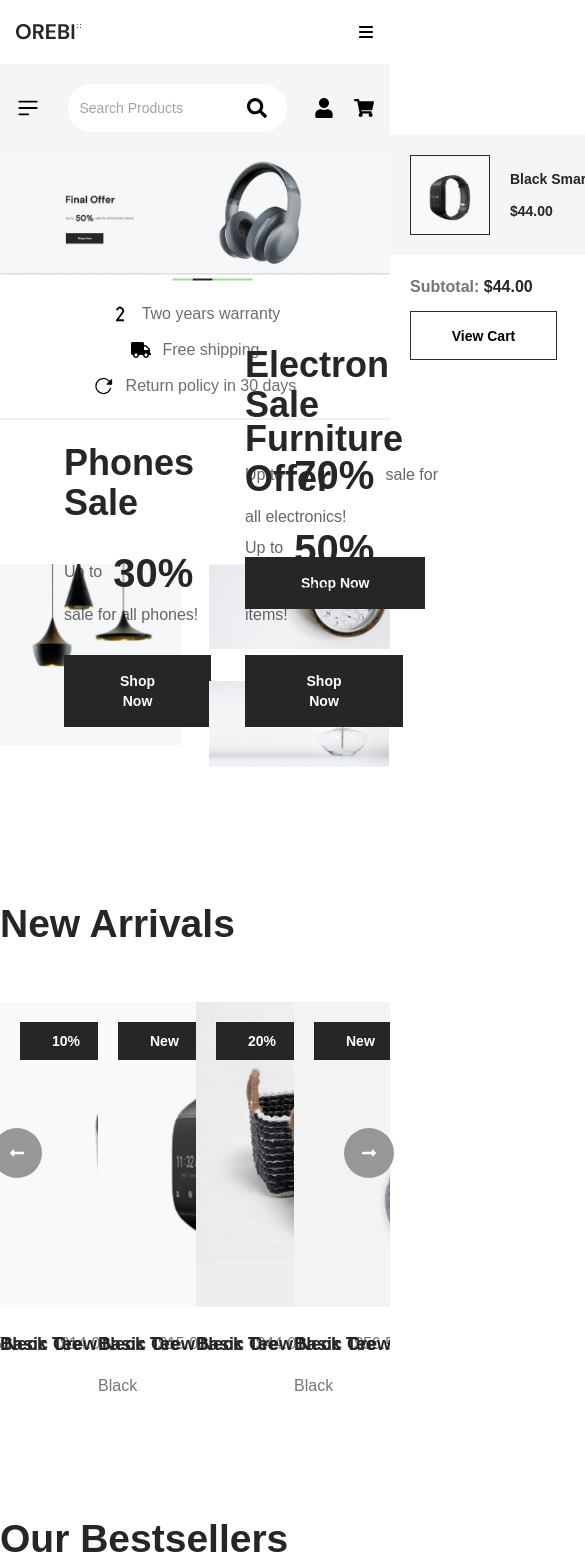
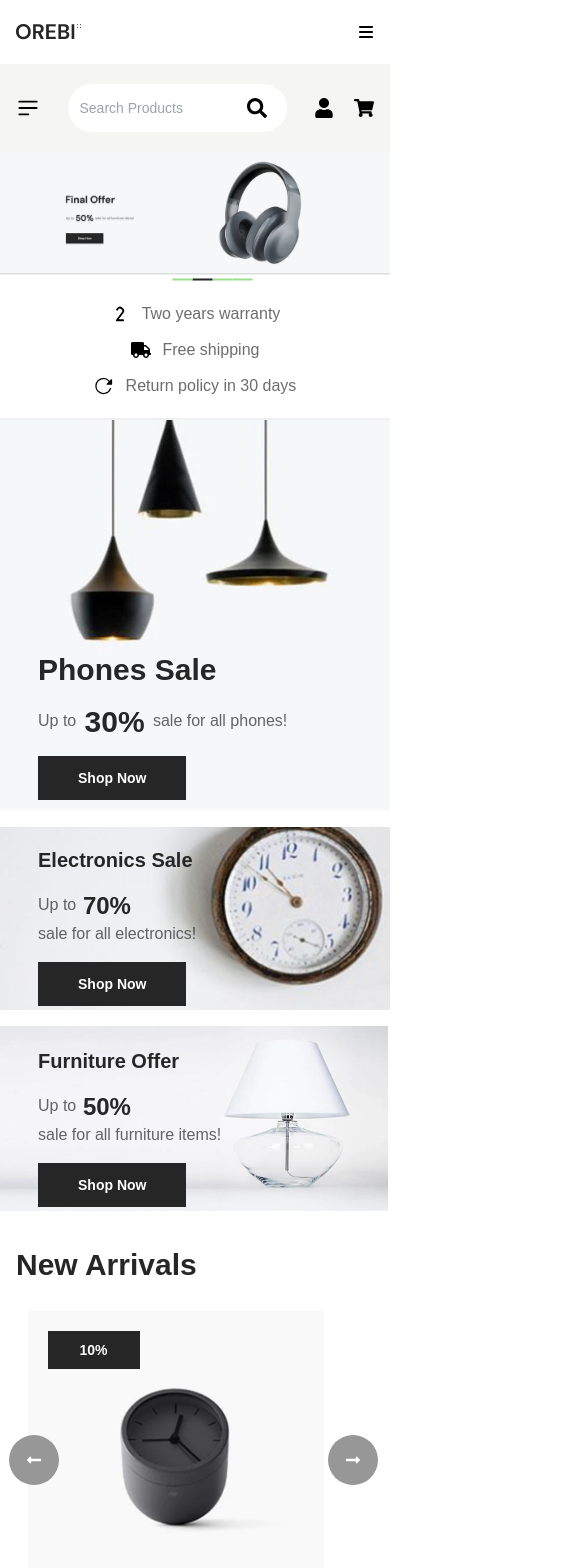
Before and after one commit to yasinn-arafat/Orebi, a React (Vite) app: page / in a window 390 px wide. Shown: the top 1568 px of the page, 585 px wide, since content can reach past the window. Built offline with nearby package versions, Linux system fonts and the light colour scheme.

Commit message:
Home Page Responsive Done

```diff
--- a/src/App.jsx
+++ b/src/App.jsx
@@ -7,6 +7,7 @@ import {
   Route,
   RouterProvider,
 } from "react-router-dom";
+
 const router = createBrowserRouter(
   createRoutesFromElements(
     <Route path="/" element={<RootLayout />}>
--- a/src/Component/CommonComponent/Footer/Footer.jsx
+++ b/src/Component/CommonComponent/Footer/Footer.jsx
@@ -6,10 +6,10 @@ import FooterBottom from "./FooterBottom";
 const Footer = () => {
   return (
     <>
-      <div className="py-12 bg-[#F5F5F3]">
+      <div className="bg-[#F5F5F3] px-4 py-4 sm:py-7 lg:py-12 xl:px-0">
         <div className="container">
-          <div className="flex items-start gap-x-28 ">
-            <div className="flex items-start gap-x-32 ">
+          <div className="flex flex-wrap items-start gap-x-28 gap-y-4 xl:gap-y-0 ">
+            <div className="flex flex-wrap items-start gap-x-7 gap-y-4 lg:gap-x-32 lg:gap-y-0 ">
               <FooterTop
                 title={"MENU"}
                 allItem={["Home", "Shop", "About", "Contact", "Journal"]}
@@ -37,7 +37,7 @@ const Footer = () => {
                 ]}
               />
               <div>
-                <div className="text-main-font-color text-base font-DMsans font-bold">
+                <div className="font-DMsans text-base font-bold text-main-font-color">
                   <div>
                     <a href="tel:+052611-5711">(052) 611-5711</a>
                   </div>
@@ -46,7 +46,7 @@ const Footer = () => {
                   </div>
                 </div>
 
-                <address className="pt-[18px] text-sm text-[#6D6D6D] font-DMsans font-normal">
+                <address className="pt-2 font-DMsans text-sm font-normal text-[#6D6D6D] md:pt-[18px]">
                   575 Crescent Ave. Quakertown, PA 18951
                 </address>
               </div>
--- a/src/Component/CommonComponent/Footer/FooterBottom.jsx
+++ b/src/Component/CommonComponent/Footer/FooterBottom.jsx
@@ -5,20 +5,25 @@ import Flex from "../Flex";
 const FooterBottom = () => {
   return (
     <>
-      <Flex className="pt-14 justify-between">
-        <Flex className={"gap-x-6 text-2xl"}>
-          <a href="#">
+      <Flex
+        className={
+          "flex-col justify-between gap-y-3 pt-14 sm:flex-row sm:gap-y-0"
+        }
+      >
+        <Flex className={"gap-x-6 pb-4 text-2xl sm:pb-0"}>
+          <a href="#" className="text-[#1877F2]">
             <FaFacebookF />
           </a>
-          <a href="#">
+          <a href="#" className="text-[#0077b5]">
             <FaLinkedinIn />
           </a>
-          <a href="#">
+          <a href="#" className=" text-[#F04470]">
             <FaInstagram />
           </a>
         </Flex>
         <div>
-          <p className="text-sm text-[#6D6D6D] font-DMsans font-normal">
+          <hr className="border-main-font-color pb-3 sm:hidden" />
+          <p className="font-DMsans text-xs font-normal text-[#6D6D6D] sm:text-sm">
             2020 Orebi Minimal eCommerce Figma Template by Adveits
           </p>
         </div>
--- a/src/Component/CommonComponent/Footer/FooterTop.jsx
+++ b/src/Component/CommonComponent/Footer/FooterTop.jsx
@@ -6,13 +6,13 @@ const FooterTop = ({
 }) => {
   return (
     <>
-      <div>
-        <h4 className="pb-4 text-main-font-color text-base font-DMsans font-bold">
+      <div className="">
+        <h4 className="pb-2 font-DMsans text-base font-bold text-main-font-color md:pb-4">
           {title}
         </h4>
         <ul>
           {allItem?.map((item, index) => (
-            <li className="menu_list pb-[6px]">
+            <li className="menu_list pb-[6px]" key={index}>
               <a href="#">
                 {title.toLocaleLowerCase() === "SHOP".toLocaleLowerCase()
                   ? item + (index + 1)
--- a/src/Component/CommonComponent/Overlay.jsx
+++ b/src/Component/CommonComponent/Overlay.jsx
@@ -19,17 +19,17 @@ const Overlay = ({
           className={
             titleStyle
               ? titleStyle
-              : "text-4xl text-main-font-color font-DMsans font-bold"
+              : "font-DMsans text-4xl font-bold text-main-font-color"
           }
         >
           {title ? title : "Phones Sale"}
         </h3>
-        <div className="pt-5 pb-7">
+        <div className="pb-4 pt-4 sm:pt-1 lg:pb-8 lg:pt-6">
           <span
             className={
               uptoStyle
                 ? uptoStyle
-                : "text-main-font-color text-base font-DMsans font-normal opacity-70"
+                : "font-DMsans text-base font-normal text-main-font-color opacity-70"
             }
           >
             {upto ? upto : "Up to"}
@@ -38,7 +38,7 @@ const Overlay = ({
             className={
               discountStyle
                 ? discountStyle
-                : "text-main-font-color text-[40px] font-DMsans font-bold"
+                : "font-DMsans text-[40px] font-bold text-main-font-color"
             }
           >
             {discount ? discount : " 30% "}
@@ -47,7 +47,7 @@ const Overlay = ({
             className={
               saleStyle
                 ? saleStyle
-                : "text-main-font-color text-base font-DMsans font-normal opacity-70"
+                : "font-DMsans text-base font-normal text-main-font-color opacity-70"
             }
           >
             {sale ? sale : "sale for all phones!"}
@@ -55,7 +55,7 @@ const Overlay = ({
         </div>
         <Button
           className={
-            "block px-14 py-4 bg-main-font-color text-main-bg-color text-sm font-DMsans font-bold hover:translate-x-2 hover:ease-linear duration-200 "
+            "block bg-main-font-color px-10 py-3 font-DMsans text-sm font-bold text-main-bg-color duration-150 ease-linear md:px-14 md:py-4 lg:hover:translate-x-2"
           }
           title={"Shop Now"}
         />
--- a/src/Component/CommonComponent/Product.jsx
+++ b/src/Component/CommonComponent/Product.jsx
@@ -13,18 +13,18 @@ const Product = ({
   return (
     <>
       <div>
-        <div className="w-[305px] h-[396px]">
-          <div className="relative overflow-hidden group">
-            <div className="absolute top-5 left-5">{badge}</div>
+        <div className="w-[296px] md:w-[300px] lg:w-[305px]">
+          <div className="group relative left-[11.5px] overflow-hidden md:left-10 lg:left-0">
+            <div className="absolute left-5 top-5">{badge}</div>
             <picture>
               <img src={image} alt={image} className="cursor-pointer" />
             </picture>
 
             {/* -------- Overlay ------ */}
 
-            <div className=" px-7 py-6 flex flex-col gap-y-2 absolute left-0 bottom-[-42%] group-hover:bottom-0 opacity-0 group-hover:opacity-100 ease-linear duration-200 w-full bg-main-bg-color">
+            <div className=" absolute bottom-[-42%] left-0 flex w-full flex-col gap-y-2 bg-main-bg-color px-7 py-6 opacity-0 duration-200 ease-linear group-hover:bottom-0 group-hover:opacity-100">
               <div className="cursor-pointer">
-                <Flex className={"gap-x-4 justify-end"}>
+                <Flex className={"justify-end gap-x-4"}>
                   <h5 className="menu_list text-base">Add to List</h5>
                   <span>
                     <FaHeart />
@@ -32,7 +32,7 @@ const Product = ({
                 </Flex>
               </div>
               <div className="cursor-pointer">
-                <Flex className={"gap-x-4 justify-end"}>
+                <Flex className={"justify-end gap-x-4"}>
                   <h5 className="menu_list text-base">Compare</h5>
                   <span>
                     <FaArrowsRotate />
@@ -40,7 +40,7 @@ const Product = ({
                 </Flex>
               </div>
               <div className="cursor-pointer">
-                <Flex className={"gap-x-4 justify-end"}>
+                <Flex className={"justify-end gap-x-4"}>
                   <h5 className="menu_list text-base">Add to Cart</h5>
                   <span>
                     <FaShoppingCart />
@@ -53,17 +53,17 @@ const Product = ({
           </div>
           <div className="pt-6">
             <Flex className={"justify-between"}>
-              <h4 className="text-main-font-color text-[18px] font-DMsans font-bold">
+              <h4 className="font-DMsans text-[18px] font-bold text-main-font-color">
                 {producttitle ? producttitle : "  Basic Crew Neck Tee"}
               </h4>
-              <p className="text-tertiary-font-color text-base font-DMsans font-normal">
+              <p className="font-DMsans text-base font-normal text-tertiary-font-color">
                 {productPrice ? productPrice : " $44.00"}
               </p>
             </Flex>
           </div>
           <div className="mt-4">
             {colorVarient && (
-              <span className="text-tertiary-font-color text-base font-DMsans font-normal">
+              <span className="font-DMsans text-base font-normal text-tertiary-font-color">
                 Black
               </span>
             )}
--- a/src/Component/HomeComponent/MenuBar/MenuBar.jsx
+++ b/src/Component/HomeComponent/MenuBar/MenuBar.jsx
@@ -63,7 +63,7 @@ const MenuBar = () => {
               </div>
 
               <ul
-                className={`absolute z-10 w-full divide-y divide-[#4b4949] bg-main-font-color text-center duration-200 ease-linear sm:w-[263px] sm:text-start ${showCatagories ? "left-0 top-[135px] sm:left-[42px] sm:top-[140px] md:left-5 md:top-[158px] xl:left-[74px]" : "left-[-100%] top-[156px]"}`}
+                className={`absolute z-10 w-full divide-y divide-[#4b4949] bg-main-font-color text-center duration-200 ease-linear sm:w-[263px] sm:text-start ${showCatagories ? "left-0 top-[135px] sm:left-[42px] sm:top-[140px] md:left-5 md:top-[158px] xl:left-[74px]" : "left-[-100%] top-[135px]"}`}
               >
                 <li className="menu_list w-full cursor-pointer py-4 pl-5 text-[#b3b3b3] duration-100 ease-linear hover:text-main-bg-color ">
                   <Link to={"/"}>Accesories</Link>
@@ -126,8 +126,9 @@ const MenuBar = () => {
                 <FaShoppingCart />
               </div>
 
+              {showCart && (
                 <div
-                className={`absolute top-[135px] z-10 w-full duration-100 ease-linear sm:top-[140px] sm:w-[360px] md:top-[158px] ${showCart ? "right-0 top-[135px] sm:right-[34px] sm:top-[140px] md:right-[50px] md:top-[158px] lg:right-[111px] xl:right-16" : "right-[-100%] "}`}
+                  className={`absolute top-[135px] z-10 w-full duration-100 ease-linear sm:top-[140px] sm:w-[360px] md:top-[158px] ${showCart ? "right-0 top-[135px] sm:right-[34px] sm:top-[140px] md:right-[50px] md:top-[158px] lg:right-[111px] xl:right-16" : null}`}
                 >
                   <div className="flex items-center gap-x-[71px] bg-[#F5F5F3] p-5 sm:gap-x-[75px]">
                     <div className="flex items-center gap-x-5">
@@ -169,6 +170,7 @@ const MenuBar = () => {
                     </div>
                   </div>
                 </div>
+              )}
             </Flex>
           </Flex>
         </div>
--- a/src/Component/HomeComponent/NewArival/NewArival.jsx
+++ b/src/Component/HomeComponent/NewArival/NewArival.jsx
@@ -71,6 +71,49 @@ const settings = {
   slidesToScroll: 1,
   nextArrow: <SampleNextArrow />,
   prevArrow: <SamplePrevArrow />,
+  responsive: [
+    {
+      breakpoint: 1025,
+      settings: {
+        slidesToShow: 3,
+        slidesToScroll: 1,
+        infinite: true,
+        dots: false,
+      },
+    },
+    {
+      breakpoint: 900,
+      settings: {
+        slidesToShow: 2,
+        slidesToScroll: 1,
+        infinite: true,
+        dots: false,
+      },
+    },
+    {
+      breakpoint: 600,
+      settings: {
+        slidesToShow: 2,
+        slidesToScroll: 2,
+        initialSlide: 3,
+      },
+    },
+    {
+      breakpoint: 500,
+      settings: {
+        slidesToShow: 3,
+        slidesToScroll: 2,
+        initialSlide: 2,
+      },
+    },
+    {
+      breakpoint: 480,
+      settings: {
+        slidesToShow: 1,
+        slidesToScroll: 1,
+      },
+    },
+  ],
 };
 
 const NewArival = ({ heading, ProductData }) => {
@@ -78,9 +121,9 @@ const NewArival = ({ heading, ProductData }) => {
 
   return (
     <>
-      <div className="pb-28">
+      <div className="px-4 pb-5 lg:pb-28 xl:px-0">
         <div className="container">
-          <h3 className="pb-12 font-DMsans text-[39px] font-bold text-main-font-color">
+          <h3 className="pb-7 font-DMsans text-3xl font-bold text-main-font-color sm:pb-12 md:text-[39px]">
             {heading ? heading : "New Arrivals"}
           </h3>
 
--- a/src/Component/HomeComponent/PhoneOfTheYear/PhoneOfTheYear.jsx
+++ b/src/Component/HomeComponent/PhoneOfTheYear/PhoneOfTheYear.jsx
@@ -5,24 +5,28 @@ import Button from "../../CommonComponent/Button";
 const PhoneOfTheYear = () => {
   return (
     <>
-      <div className="mb-32">
+      <div className="mb-7 px-4 lg:mb-32 xl:px-0">
         <div className="container">
           <div className="relative">
             <picture>
-              <img src={PhoneOfTheYearImg} alt={PhoneOfTheYearImg} />
+              <img
+                src={PhoneOfTheYearImg}
+                alt={PhoneOfTheYearImg}
+                className="h-[161px] md:h-full"
+              />
             </picture>
-            <div className="absolute left-[42%] top-1/2 -translate-y-1/2">
-              <h3 className="pb-9 font-DMsans text-4xl font-bold text-main-font-color">
+            <div className="absolute left-[35%] top-1/2 -translate-y-1/2 md:left-[42%]">
+              <h3 className="pb-[4px] font-DMsans text-base font-bold text-main-font-color md:pb-5 lg:pb-9 lg:text-4xl">
                 Phone of the year
               </h3>
-              <p className="w-[511px] pb-12 font-DMsans text-base font-normal leading-7 text-main-font-color">
+              <p className="w-[204px] pb-5 font-DMsans text-[10px] font-normal leading-7 text-main-font-color sm:w-[300px] sm:text-sm md:w-[330px] md:pb-5 lg:w-[511px] lg:pb-12 lg:text-base">
                 Lorem Ipsum is simply dummy text of the printing and typesetting
                 industry orem Ipsum..
               </p>
               <Button
                 title={"Shop Now"}
                 className={
-                  "bg-main-font-color px-14 py-4 font-DMsans text-sm font-bold text-main-bg-color"
+                  "bg-main-font-color px-8 py-2 font-DMsans text-sm font-bold text-main-bg-color md:px-14 md:py-4"
                 }
               />
             </div>
--- a/src/Component/HomeComponent/SaleInfo/SaleInfo.jsx
+++ b/src/Component/HomeComponent/SaleInfo/SaleInfo.jsx
@@ -7,23 +7,28 @@ import Overlay from "../../CommonComponent/Overlay";
 const SaleInfo = () => {
   return (
     <>
-      <div className="pb-32 pt-36">
+      <div className="pb-9 pt-0 sm:pb-32 sm:pt-8 md:pt-28">
         <div className="container">
-          <div className="flex gap-x-7">
-            <div className="relative w-full">
+          <div className="flex flex-col gap-x-7 gap-y-4 sm:flex-row sm:gap-y-0">
+            <div className="relative w-full cursor-pointer">
               <picture>
                 <img src={SaleLeft} alt={SaleLeft} />
               </picture>
               <Overlay
-                className={"absolute bottom-10 left-16 "}
+                className={
+                  "absolute bottom-[10px] left-[38px] sm:bottom-3 md:bottom-8 lg:bottom-10 lg:left-16 "
+                }
                 titleStyle={
-                  "text-4xl text-main-font-color font-DMsans font-bold"
+                  "lg:text-4xl sm:text-2xl text-3xl text-main-font-color font-DMsans font-bold"
                 }
                 uptoStyle={
                   "text-main-font-color text-base font-DMsans font-normal opacity-70"
                 }
                 discountStyle={
-                  "text-main-font-color text-[40px] font-DMsans font-bold align-middle"
+                  "text-main-font-color text-3xl lg:text-[40px] font-DMsans font-bold align-middle"
+                }
+                saleStyle={
+                  "text-main-font-color text-base font-DMsans font-normal opacity-70"
                 }
                 title={"Phones Sale"}
                 upto={"Up to"}
@@ -32,21 +37,26 @@ const SaleInfo = () => {
               />
             </div>
             <div className="w-full">
-              <div className="flex flex-col gap-y-8">
-                <div className="relative w-full">
+              <div className="flex flex-col gap-y-4 sm:gap-y-4 md:gap-y-5 lg:gap-y-8">
+                <div className="relative w-full cursor-pointer">
                   <picture>
                     <img src={SaleRightUp} alt={SaleRightUp} />
                   </picture>
                   <Overlay
-                    className={"absolute bottom-10 left-9 "}
+                    className={
+                      "absolute bottom-1 left-[38px] sm:bottom-0 sm:left-[14px] md:bottom-[6px] md:left-7 lg:bottom-10 lg:left-9 "
+                    }
                     titleStyle={
-                      "text-4xl text-main-font-color font-DMsans font-bold"
+                      "lg:text-4xl text-xl text-main-font-color font-DMsans font-bold"
                     }
                     uptoStyle={
                       "text-main-font-color text-base font-DMsans font-normal opacity-70"
                     }
+                    saleStyle={
+                      "text-main-font-color block lg:inline-block text-base font-DMsans font-normal opacity-70"
+                    }
                     discountStyle={
-                      "text-main-font-color text-[40px] font-DMsans font-bold align-middle"
+                      "text-main-font-color text-2xl lg:text-[40px] font-DMsans font-bold align-middle"
                     }
                     title={"Electronics Sale"}
                     upto={"Up to"}
@@ -54,20 +64,25 @@ const SaleInfo = () => {
                     sale={"sale for all electronics!"}
                   />
                 </div>
-                <div className="relative w-full">
+                <div className="relative w-full cursor-pointer">
                   <picture>
                     <img src={SaleRightDown} alt={SaleRightDown} />
                   </picture>
                   <Overlay
-                    className={"absolute bottom-10 left-9 "}
+                    className={
+                      "absolute bottom-1 left-[38px] sm:bottom-0 sm:left-[14px] md:bottom-[6px] md:left-7 lg:bottom-10 lg:left-9"
+                    }
                     titleStyle={
-                      "text-4xl text-main-font-color font-DMsans font-bold"
+                      "lg:text-4xl text-xl text-main-font-color font-DMsans font-bold"
                     }
                     uptoStyle={
                       "text-main-font-color text-base font-DMsans font-normal opacity-70"
                     }
+                    saleStyle={
+                      "text-main-font-color block lg:inline-block text-base font-DMsans font-normal opacity-70"
+                    }
                     discountStyle={
-                      "text-main-font-color text-[40px] font-DMsans font-bold align-middle"
+                      "text-main-font-color text-2xl lg:text-[40px] font-DMsans font-bold align-middle"
                     }
                     title={"Furniture Offer"}
                     upto={"Up to"}
```
Lines whose indentation alone changed are shown as unchanged.
